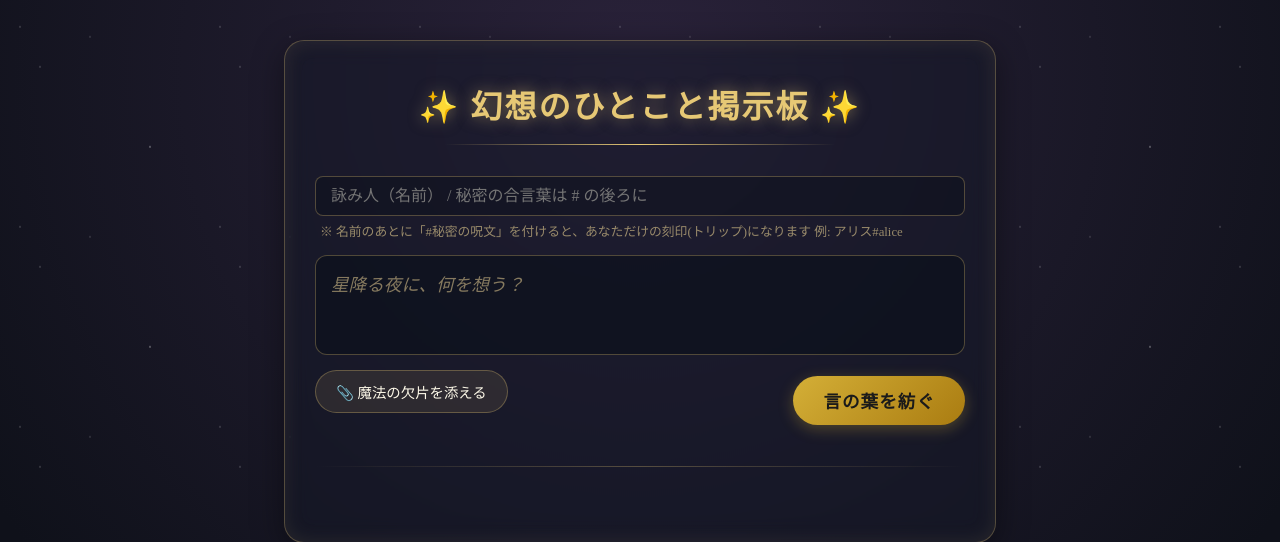
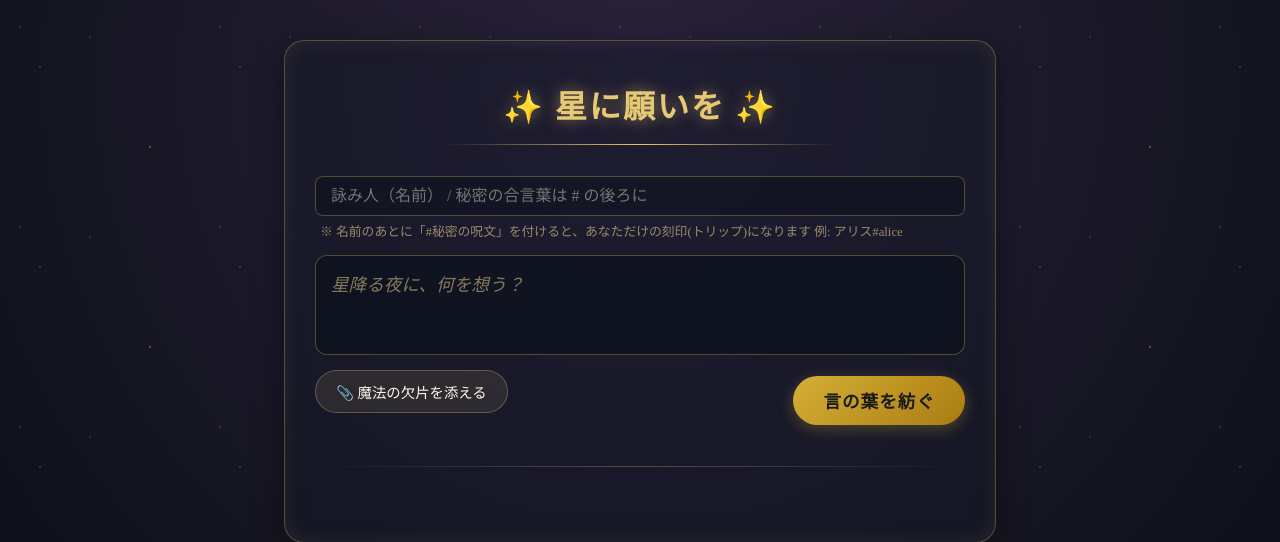
Before and after one commit to asterisk3157/base_app_test, a Flask app: page / in a window 1280 px wide. Shown: the top 542 px of the page. Run offline with Flask 3, Linux system fonts and the light colour scheme; data that the repository does not hold is empty; some web fonts are replaced.

Commit message:
chore: rename app title to 星に願いを

```diff
--- a/templates/index.html
+++ b/templates/index.html
@@ -4,8 +4,8 @@
 <head>
     <meta charset="UTF-8">
     <meta name="viewport" content="width=device-width, initial-scale=1.0">
-    <title>✨ 幻想のひとこと掲示板 ✨</title>
-    <!-- Google Fonts -->
+    <title>✨ 星に願いを ✨</title>
+    <!-- Google Fonts for a magical/fantasy feel -->
     <link rel="preconnect" href="https://fonts.googleapis.com">
     <link rel="preconnect" href="https://fonts.gstatic.com" crossorigin>
     <link
@@ -342,7 +342,7 @@
 
 <body>
     <div class="container">
-        <h1>✨ 幻想のひとこと掲示板 ✨</h1>
+        <h1>✨ 星に願いを ✨</h1>
         <form id="postForm" enctype="multipart/form-data">
             <div class="name-input-wrapper">
                 <input type="text" name="name" id="name" placeholder="詠み人（名前） / 秘密の合言葉は # の後ろに" maxlength="50"
```
